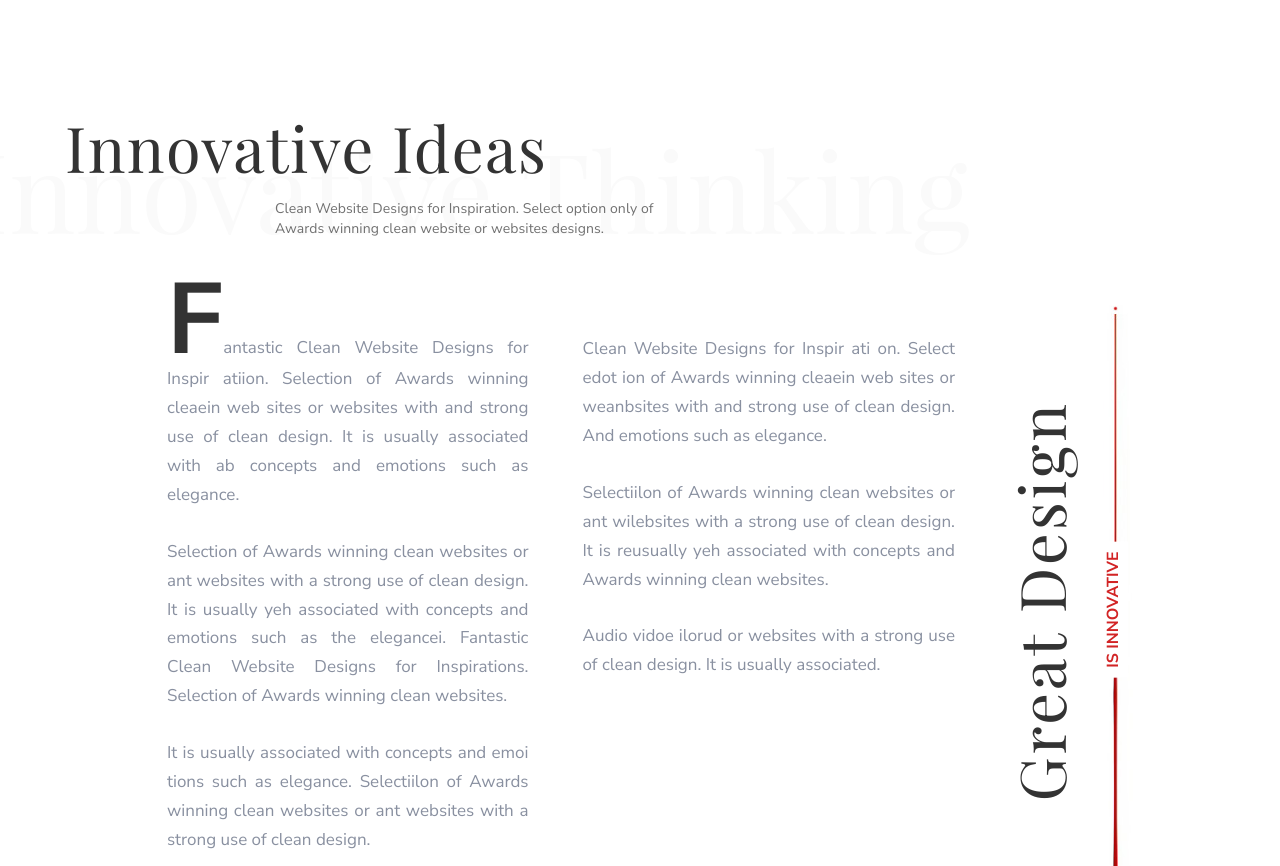
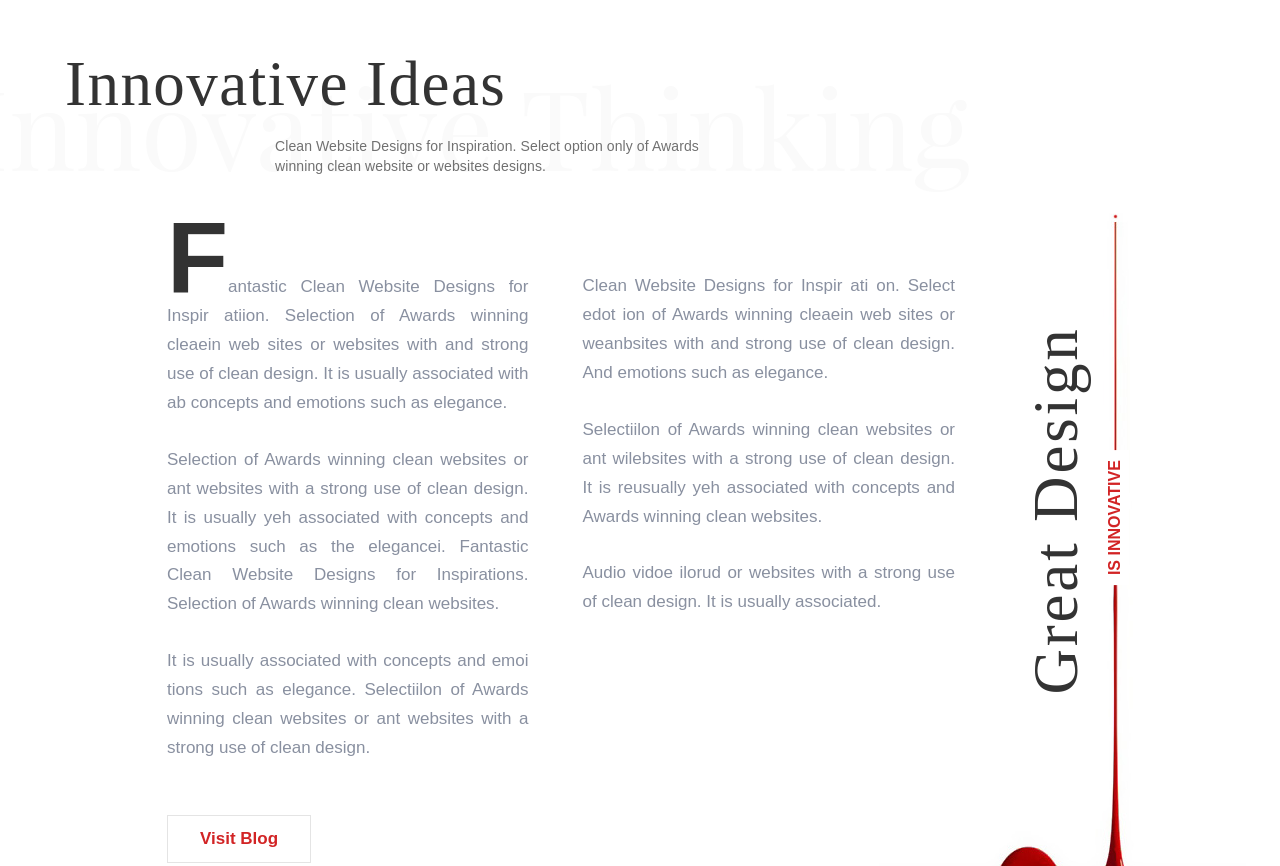
Before and after one commit to EvgenKirichenko/next, a plain HTML site: page index.html in a window 1280 px wide. Shown: the part 2007-2873 px from the top of the page. Drawn offline with nearby package versions, Linux system fonts and the light colour scheme; files that its build step writes are made by us from their sources; files whose address does not match are found by name.

Commit message:
Update style.scss

```diff
--- a/css/style.scss
+++ b/css/style.scss
@@ -8,8 +8,8 @@ $text-color: #8990a0;
 $primary-color: #d22425;
 $background-tittle-color: rgba(90, 90, 90, 0.0313725);
 
-$base-font-family: Nunito Sans, sans-serif;
-$tittle-font-family: Playfair Display, serif;
+$base-font-family: NunitoSans, sans-serif;
+$tittle-font-family: PlayfairDisplay, serif;
 
 body{
 	font: 400 17px/1.64 $base-font-family;
```
